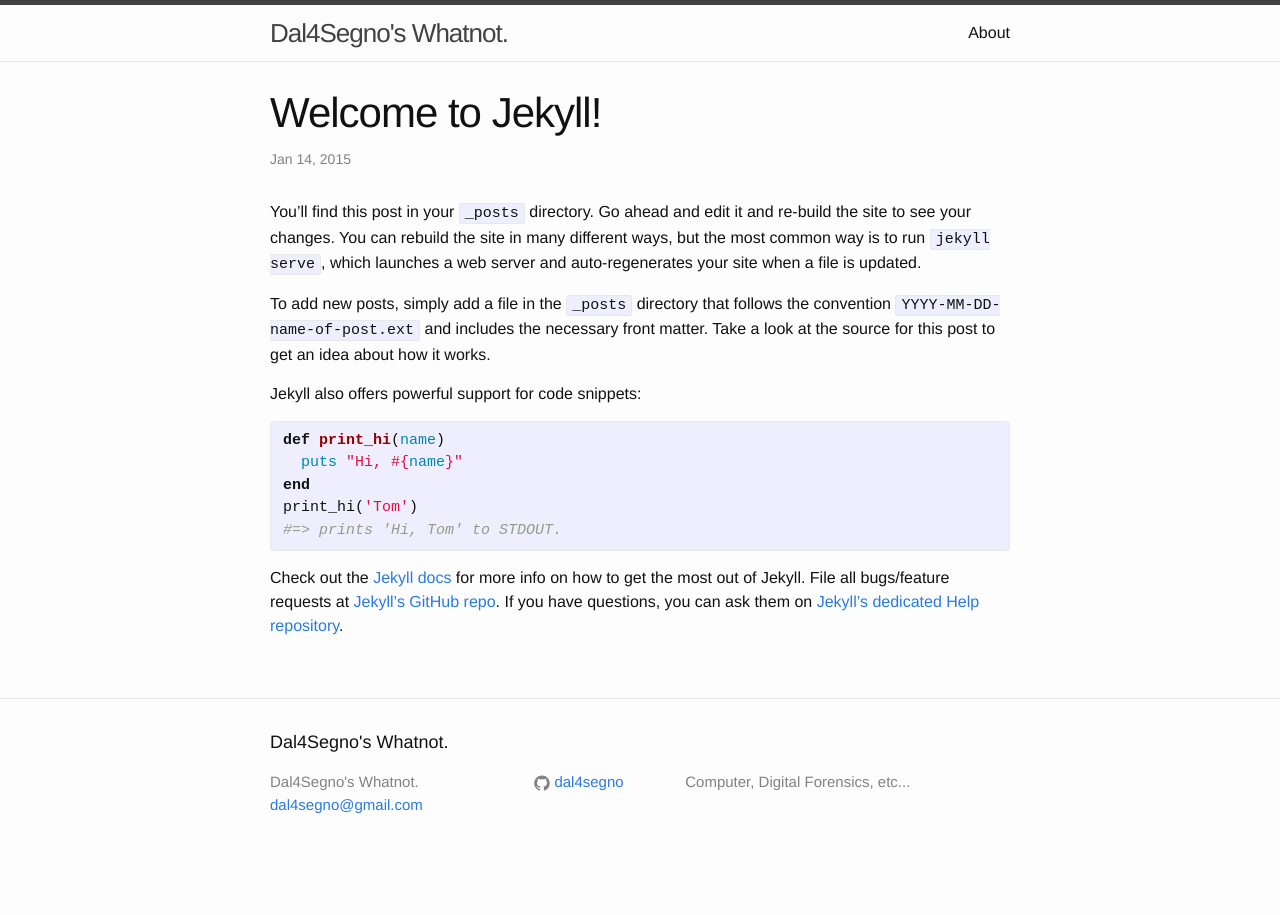
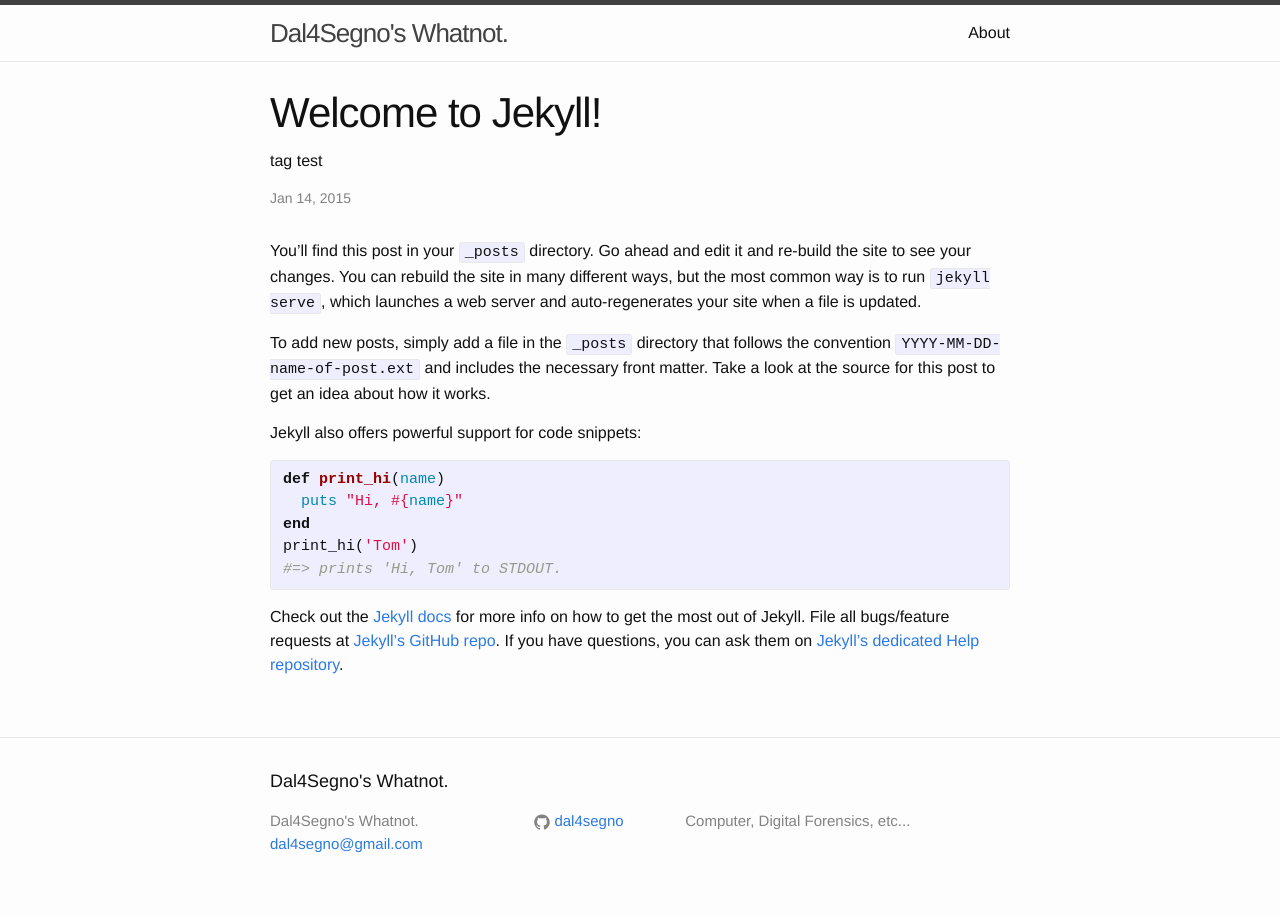
Before and after one commit to Dal4Segno/dal4segno.github.com, a Jekyll site: the page built from _posts/2015-01-14-welcome-to-jekyll.markdown, in a window 1280 px wide. Built offline with Jekyll 4.4.1, drawn with Linux system fonts in a browser that asks for light colours; Markdown is read by kramdown in place of the engine named in the settings; comment, search, counter and statistics services are not loaded.

Commit message:
Tag Test

```diff
--- a/_posts/2015-01-14-welcome-to-jekyll.markdown
+++ b/_posts/2015-01-14-welcome-to-jekyll.markdown
@@ -2,6 +2,7 @@
 layout: post
 title:  "Welcome to Jekyll!"
 date:   2015-01-14 16:36:43
+tag: tag test
 categories: jekyll update
 ---
 You’ll find this post in your `_posts` directory. Go ahead and edit it and re-build the site to see your changes. You can rebuild the site in many different ways, but the most common way is to run `jekyll serve`, which launches a web server and auto-regenerates your site when a file is updated.
```
